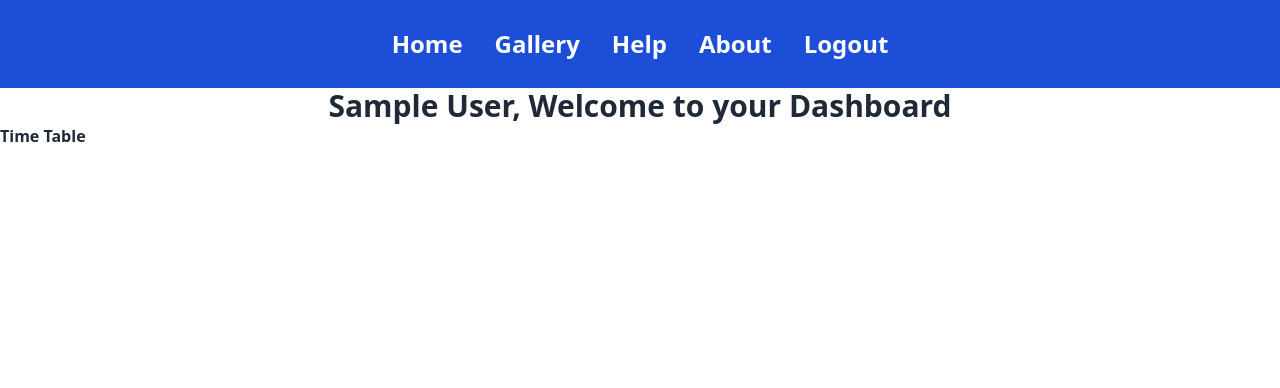
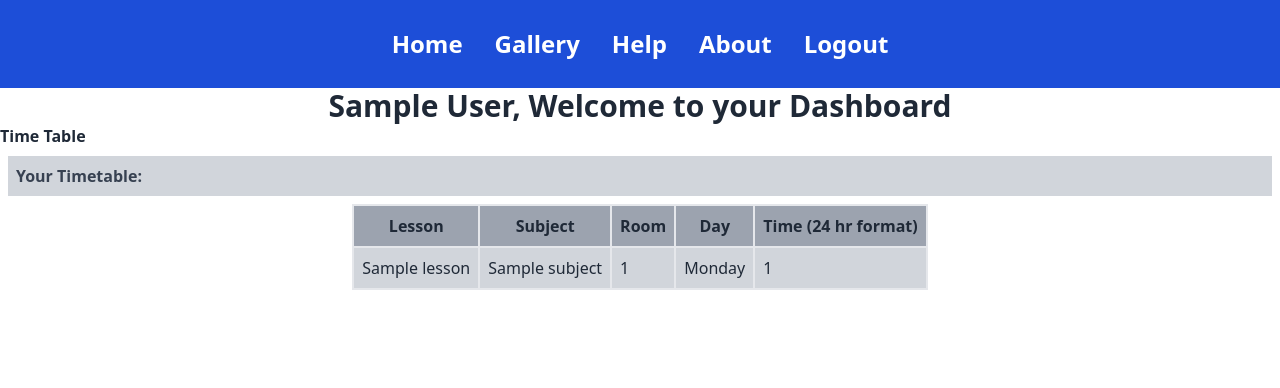
Before and after one commit to ryonistic/brimstone, a Django app: page /dashboard/ in a window 1280 px wide. Shown: the top 388 px of the page. Run offline with Django 4.2, Linux system fonts and the light colour scheme; a user stored in the database is signed in; tables that the repository leaves empty hold one stand-in row (values such as "Sample post").

Commit message:
Tinkering with homepage and dashboard

```diff
--- a/brimstone/courses/admin.py
+++ b/brimstone/courses/admin.py
@@ -4,6 +4,10 @@ from .models import Course, Lesson, Subject, Room, DayTime
 
 admin.site.register(Course)
 admin.site.register(Lesson)
-admin.site.register(Subject)
+# admin.site.register(Subject)
 admin.site.register(Room)
 admin.site.register(DayTime)
+
+@admin.register(Subject)
+class SubjectAdmin(admin.ModelAdmin):
+    list_display = ('name', 'teacher', 'course')
--- a/brimstone/dashboard/views.py
+++ b/brimstone/dashboard/views.py
@@ -1,13 +1,15 @@
 from django.contrib import messages
 from django.contrib.auth.decorators import login_required
 from django.shortcuts import redirect, render
-from courses.models import Course, Lesson, Subject, Room, DayTime
+from courses.models import Lesson
 
 
 @login_required
 def dashboard(request):
     if request.user.is_staff or request.user.is_superuser:
-        return render(request, 'dashboard.html', {})
+        lessons=Lesson.objects.filter(subject__teacher=request.user)
+
+        return render(request, 'dashboard.html', {'lessons':lessons})
     else:
         messages.success(request, 'You are not a staff member!')
         return redirect('home')
--- a/brimstone/static/css/styles.css
+++ b/brimstone/static/css/styles.css
@@ -484,6 +484,10 @@ Ensure the default browser behavior of the `hidden` attribute.
   display: flex;
 }
 
+.table {
+  display: table;
+}
+
 .grid {
   display: grid;
 }
@@ -494,6 +498,10 @@ Ensure the default browser behavior of the `hidden` attribute.
 
 .w-full {
   width: 100%;
+}
+
+.table-fixed {
+  table-layout: fixed;
 }
 
 .flex-wrap {
@@ -520,6 +528,10 @@ Ensure the default browser behavior of the `hidden` attribute.
   border-radius: 0.25rem;
 }
 
+.border {
+  border-width: 1px;
+}
+
 .border-2 {
   border-width: 2px;
 }
@@ -539,6 +551,16 @@ Ensure the default browser behavior of the `hidden` attribute.
   background-color: rgb(29 78 216 / var(--tw-bg-opacity));
 }
 
+.bg-gray-300 {
+  --tw-bg-opacity: 1;
+  background-color: rgb(209 213 219 / var(--tw-bg-opacity));
+}
+
+.bg-gray-400 {
+  --tw-bg-opacity: 1;
+  background-color: rgb(156 163 175 / var(--tw-bg-opacity));
+}
+
 .bg-red-600 {
   --tw-bg-opacity: 1;
   background-color: rgb(220 38 38 / var(--tw-bg-opacity));
@@ -552,11 +574,6 @@ Ensure the default browser behavior of the `hidden` attribute.
 .bg-blue-500 {
   --tw-bg-opacity: 1;
   background-color: rgb(59 130 246 / var(--tw-bg-opacity));
-}
-
-.bg-gray-300 {
-  --tw-bg-opacity: 1;
-  background-color: rgb(209 213 219 / var(--tw-bg-opacity));
 }
 
 .object-cover {
@@ -586,6 +603,16 @@ Ensure the default browser behavior of the `hidden` attribute.
   line-height: 2rem;
 }
 
+.text-6xl {
+  font-size: 3.75rem;
+  line-height: 1;
+}
+
+.text-4xl {
+  font-size: 2.25rem;
+  line-height: 2.5rem;
+}
+
 .font-bold {
   font-weight: 700;
 }
@@ -600,14 +627,19 @@ Ensure the default browser behavior of the `hidden` attribute.
   color: rgb(31 41 55 / var(--tw-text-opacity));
 }
 
+.text-gray-700 {
+  --tw-text-opacity: 1;
+  color: rgb(55 65 81 / var(--tw-text-opacity));
+}
+
 .text-blue-600 {
   --tw-text-opacity: 1;
   color: rgb(37 99 235 / var(--tw-text-opacity));
 }
 
-.text-gray-700 {
-  --tw-text-opacity: 1;
-  color: rgb(55 65 81 / var(--tw-text-opacity));
+.drop-shadow {
+  --tw-drop-shadow: drop-shadow(0 1px 2px rgb(0 0 0 / 0.1)) drop-shadow(0 1px 1px rgb(0 0 0 / 0.06));
+  filter: var(--tw-blur) var(--tw-brightness) var(--tw-contrast) var(--tw-grayscale) var(--tw-hue-rotate) var(--tw-invert) var(--tw-saturate) var(--tw-sepia) var(--tw-drop-shadow);
 }
 
 .hover\:bg-blue-700:hover {
--- a/brimstone/templates/dashboard.html
+++ b/brimstone/templates/dashboard.html
@@ -5,6 +5,32 @@
 {% if user.is_staff or user.is_superuser %}
 <h1 class="font-bold text-3xl text-gray-800 text-center">{{user}}, Welcome to your Dashboard</h1>
 <p class="font-bold text-gray-800">Time Table</p>
+<p class="bg-gray-300 text-gray-700 font-bold p-2 m-2">Your Timetable: </p>
+<div class="grid place-items-center">
+<table class="table-fixed">
+  <thead>
+    <tr>
+      <th class="p-2 m-2 border border-2 bg-gray-400 text-gray-800">Lesson</th>
+      <th class="p-2 m-2 border border-2 bg-gray-400 text-gray-800">Subject</th>
+      <th class="p-2 m-2 border border-2 bg-gray-400 text-gray-800">Room</th>
+      <th class="p-2 m-2 border border-2 bg-gray-400 text-gray-800">Day</th>
+      <th class="p-2 m-2 border border-2 bg-gray-400 text-gray-800">Time (24 hr format)</th>
+    </tr>
+  </thead>
+
+  <tbody>
+{%for lesson in lessons%}
+    <tr>
+      <td class="p-2 m-2 border border-2 bg-gray-300 text-gray-800">{{lesson}}</td>
+      <td class="p-2 m-2 border border-2 bg-gray-300 text-gray-800">{{lesson.subject}}</td>
+      <td class="p-2 m-2 border border-2 bg-gray-300 text-gray-800">{{lesson.room}}</td>
+      <td class="p-2 m-2 border border-2 bg-gray-300 text-gray-800">{{lesson.time.get_day_display}}</td>
+      <td class="p-2 m-2 border border-2 bg-gray-300 text-gray-800">{{lesson.time.time}}</td>
+    </tr>
+{%endfor%}
+  </tbody>
+</table>
+</div>
 {% else %}
 <h1 class="font-bold text-2xl">You are neither a staff member not a sysadmin. Please <a class="text-blue-600" href="{% url 'home' %}">leave</a> now.</h1>
 {% endif %}
```
Also changed, not shown: brimstone/templates/home.html (+10 -5 lines).
